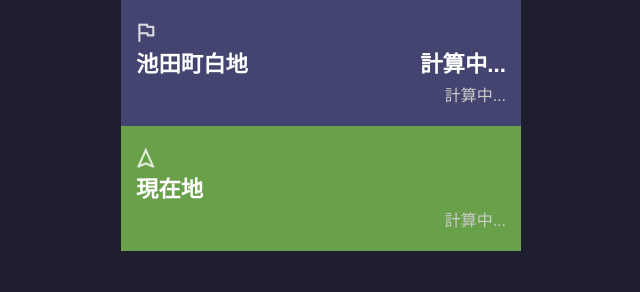
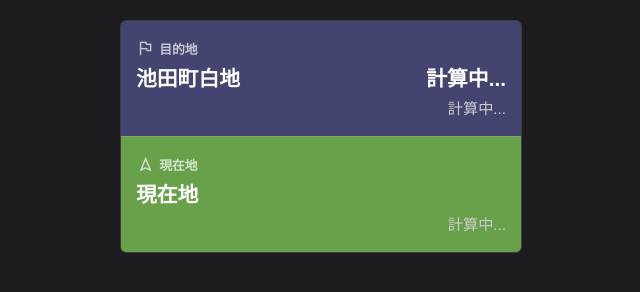
Before and after one commit to b8ihua/tokyo, a plain HTML site: page test.html in a window 1280 px wide. Shown: the whole page, without its empty margins (319-959 px from the left). Drawn offline with nearby package versions, Linux system fonts and the light colour scheme.

Commit message:
Update test.html

```diff
--- a/test.html
+++ b/test.html
@@ -7,8 +7,8 @@
 <meta name="viewport" content="width=device-width, initial-scale=1.0">
 <style>
 body {
-  font-family: "Helvetica", "Arial", sans-serif;
-  background-color: #1e1e2f;
+  font-family: "Helvetica Neue", "Arial", sans-serif;
+  background-color: #1c1c1e;
   color: #fff;
   margin: 0;
   padding: 0;
@@ -16,43 +16,51 @@ body {
 
 .card-container {
   max-width: 400px;
-  margin: 0 auto;
+  margin: 20px auto;
+  border: 1px solid rgba(255, 255, 255, 0.15);
+  border-radius: 6px;
+  overflow: hidden;
 }
 
 .card {
-  padding: 20px 15px;
-  margin: 0; /* タイル状に隙間なし */
-  border-radius: 0; /* 四角 */
+  padding: 18px 15px;
+  margin: 0;
   color: #fff;
   position: relative;
+}
+
+.card + .card {
+  border-top: 1px solid rgba(255, 255, 255, 0.12); /* カード間の仕切り線 */
 }
 
 .card-title {
   font-size: 0.8rem;
   font-weight: bold;
-  opacity: 0.8;
-  margin-bottom: 0px;
-  margin-left:-3px;
+  color: rgba(255, 255, 255, 0.7);
+  margin-bottom: 4px;
+  display: flex;
+  align-items: center;
+  gap: 4px;
 }
 
 .line1 {
   display: flex;
   justify-content: space-between;
   font-weight: bold;
-  font-size: 1.4rem;
+  font-size: 1.3rem;
 }
 
 .line2 {
-  font-size: 1rem;
+  font-size: 0.95rem;
   color: #ccc;
   margin-top: 4px;
   text-align: right;
 }
 
 @media (max-width: 400px) {
-  .line1 { font-size: 1.2rem; }
-  .line2 { font-size: 0.9rem; }
-  .card-title { font-size: 0.9rem; }
+  .line1 { font-size: 1.1rem; }
+  .line2 { font-size: 0.85rem; }
+  .card-title { font-size: 0.75rem; }
 }
 </style>
 </head>
@@ -61,18 +69,18 @@ body {
 <div class="card-container">
   <!-- ゴールカード -->
   <div id="goal" class="card" style="background:#444470;">
-    <div class="card-title"><span class="material-symbols-outlined" style="font-size:1.6rem; vertical-align:-5px">
-flag
-</span></div>
+    <div class="card-title">
+      <span class="material-symbols-outlined" style="font-size:1.2rem;">flag</span>目的地
+    </div>
     <div class="line1"><span id="goalName">池田町白地</span><span id="goalDistance">計算中...</span></div>
     <div class="line2" id="goalTime">計算中...</div>
   </div>
 
   <!-- 現在地カード -->
   <div id="currentLocation" class="card" style="background:#69A14B;">
-    <div class="card-title"><span class="material-symbols-outlined" style="font-size:1.6rem; vertical-align:-5px">
-navigation
-</span></div>
+    <div class="card-title">
+      <span class="material-symbols-outlined" style="font-size:1.2rem;">navigation</span>現在地
+    </div>
     <div class="line1"><span id="currentName">現在地</span><span></span></div>
     <div class="line2" id="currentDesc">計算中...</div>
   </div>
@@ -96,12 +104,12 @@ const checkpoints = [
   { name: "休憩所B", distanceToGoal: 1000, desc: "自販機あり", category: "休憩所" },
 ];
 
-// カテゴリごとの色
+// カテゴリごとの色（すべて統一）
 const categoryColors = {
-  "観光": "#282840",
+  "観光": "#323247",
   "トンネル": "#323247",
-  "橋": "#3D3D53",
-  "休憩所": "#3D3D53"
+  "橋": "#323247",
+  "休憩所": "#323247"
 };
 
 // カテゴリごとの表示タイトル
@@ -192,7 +200,7 @@ function updateDistances() {
 
         const div = document.createElement("div");
         div.className = "card";
-        div.style.background = categoryColors[cp.category] || "#333";
+        div.style.background = categoryColors[cp.category];
 
         const titleDiv = document.createElement("div");
         titleDiv.className = "card-title";
```
